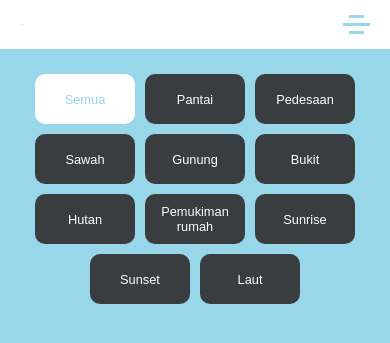
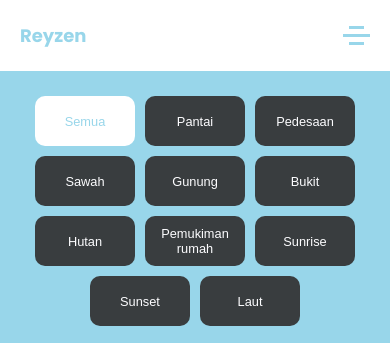
Before and after one commit to RPH07/filter-galeri, a plain HTML site: page index.html in a window 390 px wide. Shown: the top 343 px of the page. Drawn offline with nearby package versions, Linux system fonts and the light colour scheme.

Commit message:
mengubah ukuran font

```diff
--- a/responsif.css
+++ b/responsif.css
@@ -2,7 +2,7 @@
 /* Akan di eksekusi kalau menyentuh layar maksimal di 768px*/
 @media (max-width: 768px) {
     header h1 {
-    font-size: 1px;
+    font-size: 18px;
     }
 
     .menu-list{
```
